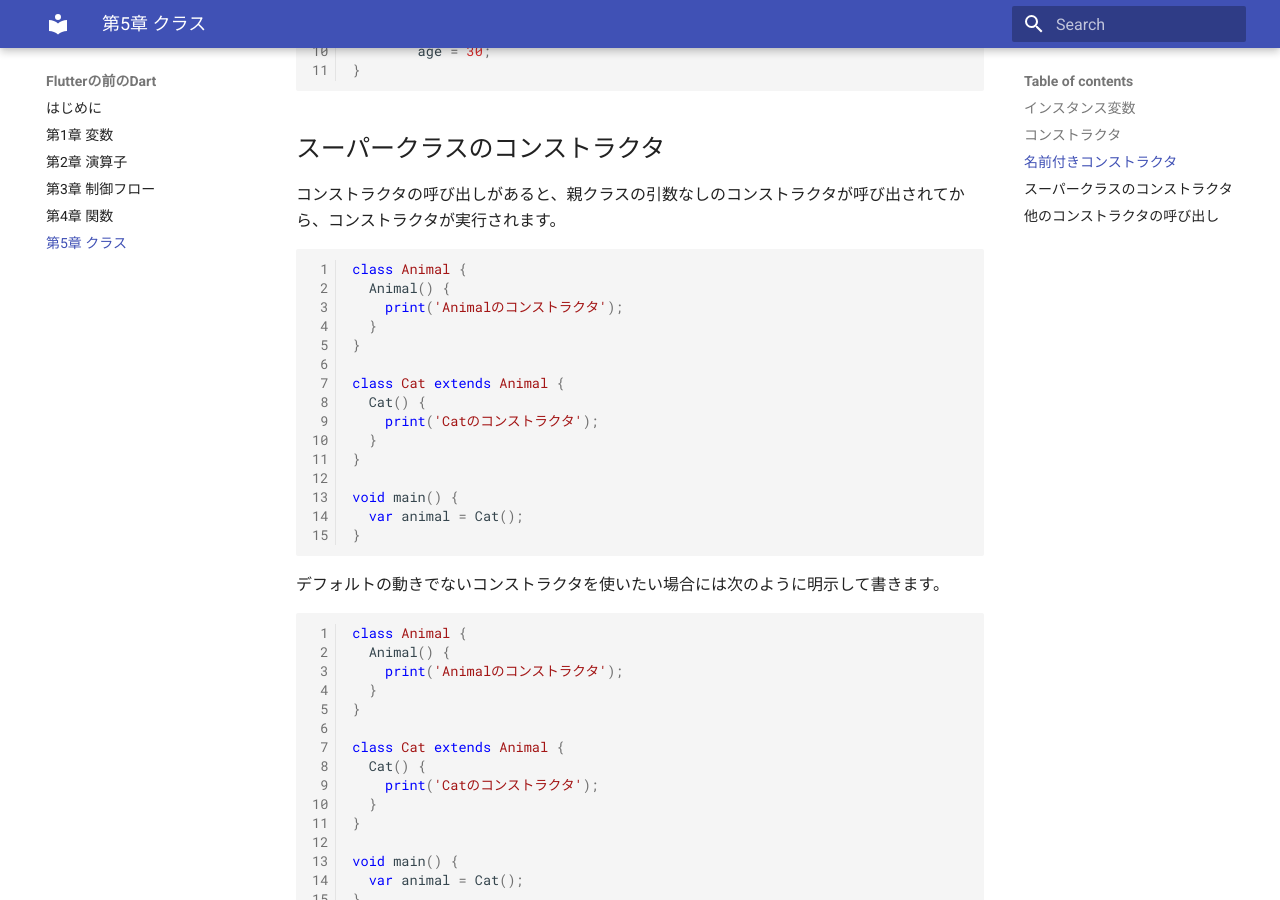
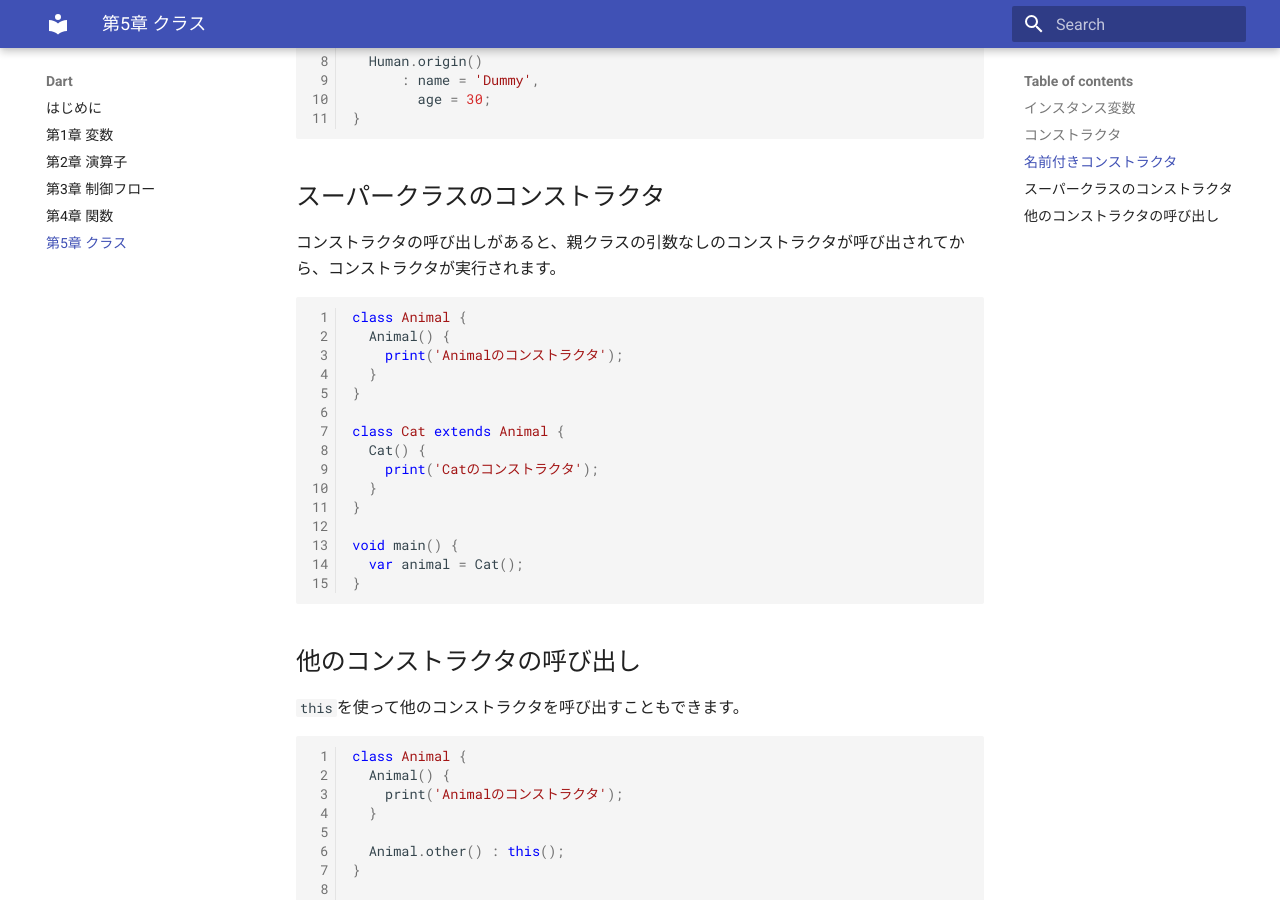
Before and after one commit to webarata3/doc-Flutter, an MkDocs documentation site: the page built from docs/05/index.md, in a window 1280 px wide and 900 px high, scrolled down 1448 px. Built offline with MkDocs 1.6.1 and Material for MkDocs 9.7.7, drawn with Linux system fonts in a browser that asks for light colours.

Commit message:
タブの変更

````diff
--- a/docs/05/index.md
+++ b/docs/05/index.md
@@ -91,26 +91,6 @@
 }
 ```
 
-デフォルトの動きでないコンストラクタを使いたい場合には次のように明示して書きます。
-
-```dart
-class Animal {
-  Animal() {
-    print('Animalのコンストラクタ');
-  }
-}
-
-class Cat extends Animal {
-  Cat() {
-    print('Catのコンストラクタ');
-  }
-}
-
-void main() {
-  var animal = Cat();
-}
-```
-
 ## 他のコンストラクタの呼び出し
 
 `this`を使って他のコンストラクタを呼び出すこともできます。
--- a/mkdocs.yml
+++ b/mkdocs.yml
@@ -1,6 +1,8 @@
-site_name: Flutterの前のDart
+site_name: Flutter
 theme:
   name: material
+  features:
+    - navigation.tabs
 markdown_extensions:
   - admonition
   - pymdownx.highlight:
@@ -23,9 +25,10 @@
 # use_directory_urls: false
 
 nav:
-  - はじめに: index.md
-  - 第1章 変数: 01/index.md
-  - 第2章 演算子: 02/index.md
-  - 第3章 制御フロー: 03/index.md
-  - 第4章 関数: 04/index.md
-  - 第5章 クラス: 05/index.md
+  - Dart:
+    - はじめに: index.md
+    - 第1章 変数: 01/index.md
+    - 第2章 演算子: 02/index.md
+    - 第3章 制御フロー: 03/index.md
+    - 第4章 関数: 04/index.md
+    - 第5章 クラス: 05/index.md
````
Also changed, not shown: docs/01/index.md (+6 -8 lines), docs/index.md (+1 -6 lines).
